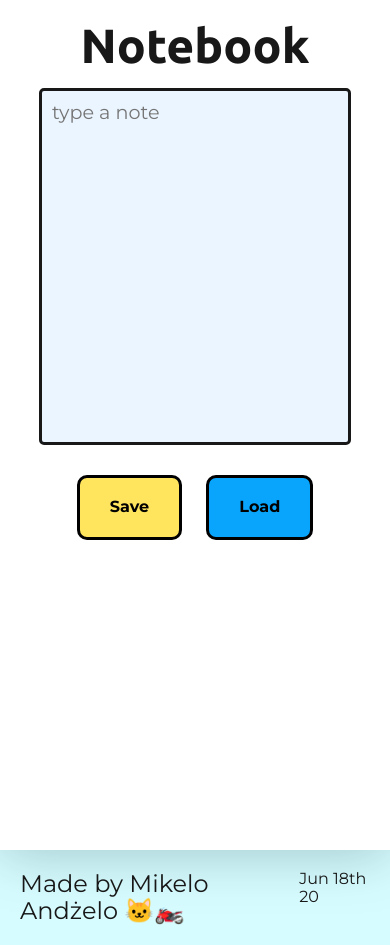
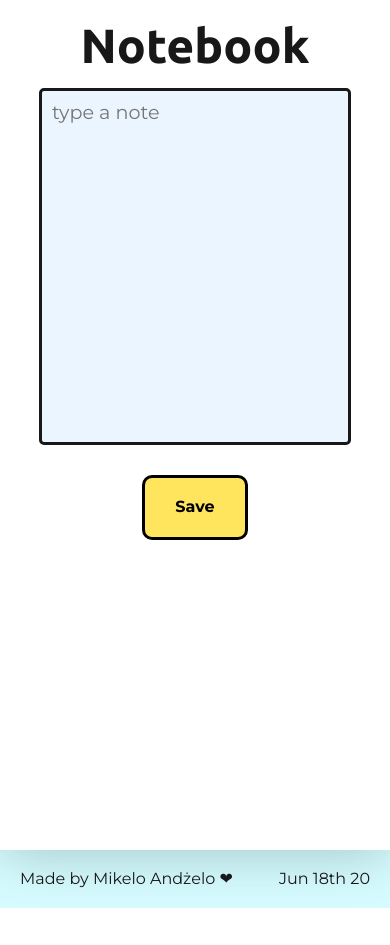
Before and after one commit to MichalSzeniak/Homepage-webpack, a website built with webpack: page src/pages/notebook.html in a window 390 px wide. Shown: the part 1141-2086 px from the top of the page. After the commit the page ends 2049 px from the top, so only its background shows below. Built offline with nearby package versions, Linux system fonts and the light colour scheme.

Commit message:
feat: notebook change

```diff
--- a/src/js/notebook.js
+++ b/src/js/notebook.js
@@ -7,6 +7,7 @@ let  container = '';
 
 if (entry) {
     container = entry;
+    textarea.value = container;
 }
 
 save.addEventListener('click', ()=> {
@@ -14,6 +15,6 @@ save.addEventListener('click', ()=> {
     localStorage.setItem('entry', container)
 })
 
-load.addEventListener('click', ()=> {
-    textarea.value = container;
-})
+// load.addEventListener('click', ()=> {
+//     textarea.value = container;
+// })
--- a/src/pages/notebook.html
+++ b/src/pages/notebook.html
@@ -5,10 +5,9 @@
     <meta charset="UTF-8" />
     <meta name="viewport" content="width=device-width, initial-scale=1.0" />
     <meta property="og:title" content="Homepage" />
-    <meta property="og:description"
-  content="learning, playing etc." />
+    <meta property="og:description" content="learning, playing etc." />
     <meta property="og:url" content="https://michalszeniak.github.io/Homepage-webpack/" />
-    <meta property="og:image" content="https://michalszeniak.github.io/Homepage-webpack/img/Homepage.png" />
+    <meta property="og:image" content="https://michalszeniak.github.io/Homepage-webpack/src/assets/img/Homepage.png" />
     <title>Homepage</title>
     <link rel="icon" type="image/png" sizes="32x32" href="" />
     <link rel="icon" type="image/png" sizes="96x96" href="" />
@@ -68,13 +67,13 @@
                     rows="15"></textarea>
                 <div class="notebook__button">
                     <button class="notebook__button--save">Save</button>
-                    <button class="notebook__button--load">Load</button>
+                    <!-- <button class="notebook__button--load">Load</button> -->
                 </div>
             </div>
         </section>
     </main>
     <footer class="footer">
-        <h2 class="footer__h2">Made by Mikelo Andżelo 🐱‍🏍</h2>
+        <h2 class="footer__h2">Made by Mikelo Andżelo ❤</h2>
         <p class="footer__time time"></p>
     </footer>
 </body>
--- a/src/scss/main.scss
+++ b/src/scss/main.scss
@@ -182,6 +182,10 @@
       font-size: 4.3rem;
     }
   }
+
+  .footer__h2 {
+    font-size: 1rem;
+  }
   .about {
     width: 100%;
     display: flex;
```
Also changed, not shown: src/pages/index.html (+4 -0 lines).
